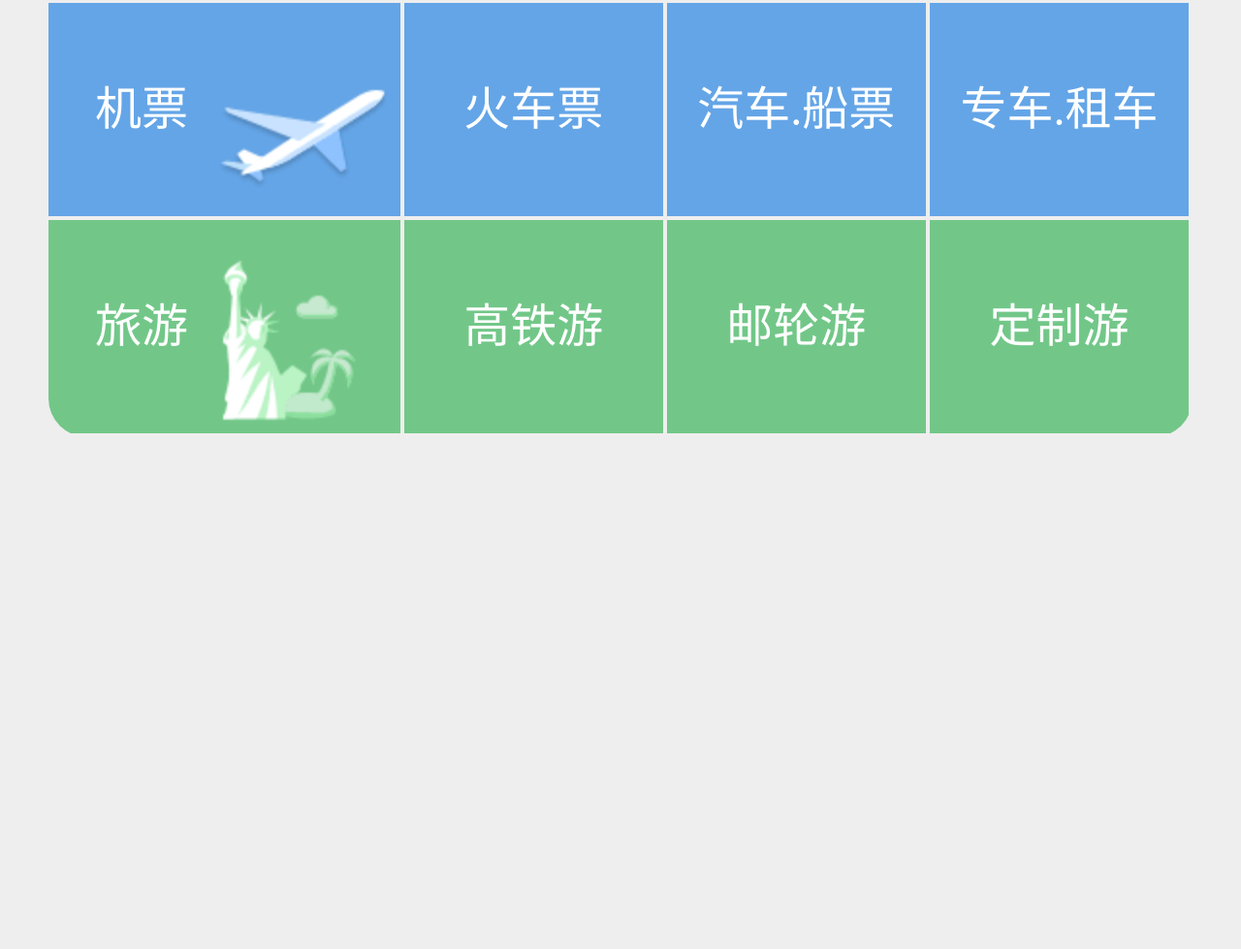
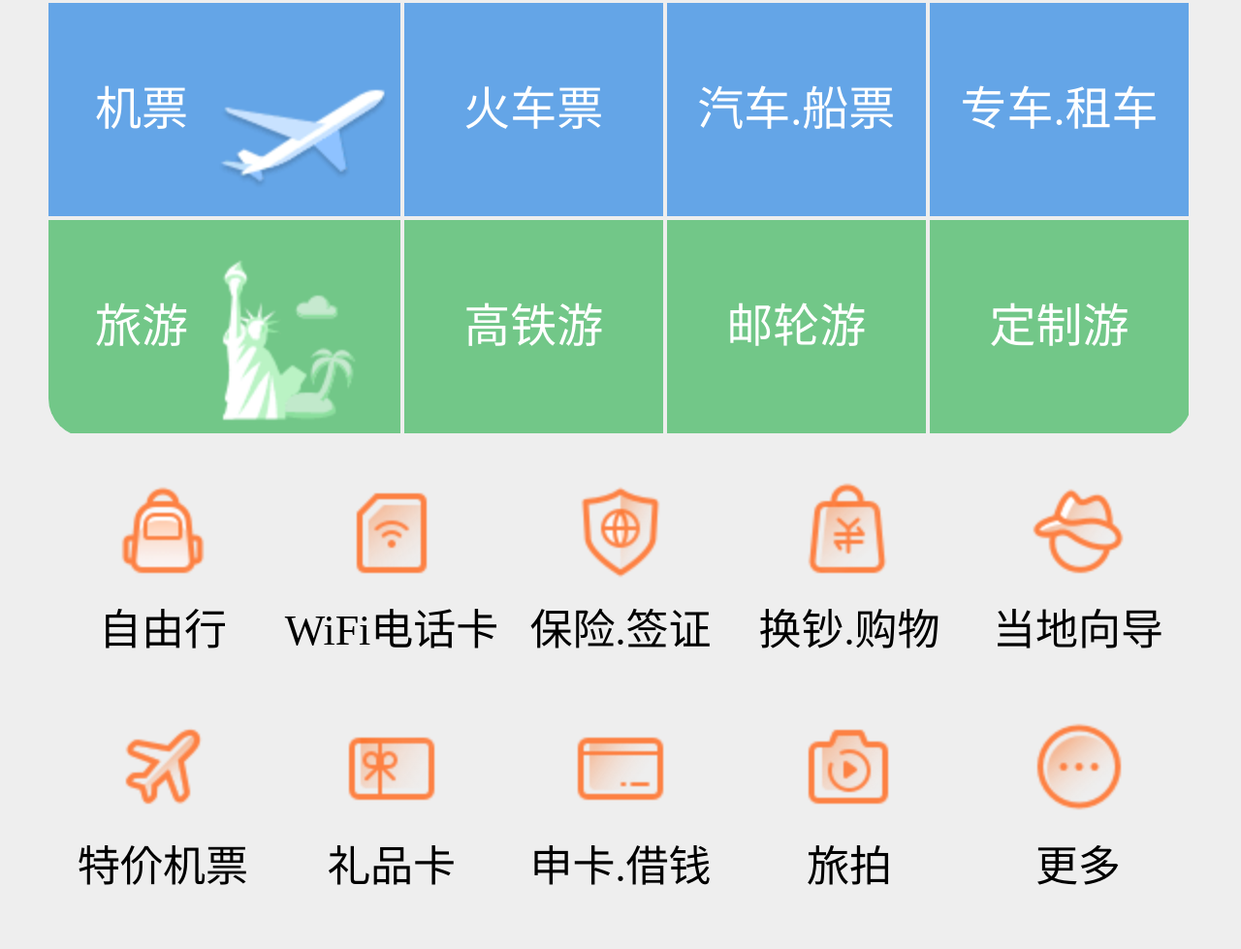
Before and after one commit to Diesel-Chen/rem-layout-h5web, a plain HTML site: page index.html in a window 1280 px wide. Shown: the part 1169-2148 px from the top of the page at 97% size. Before the commit the page ends 1620 px from the top, so only its background shows below. Drawn offline with Linux system fonts and the light colour scheme.

Commit message:
菜单列表

```diff
--- a/css/style.css
+++ b/css/style.css
@@ -214,3 +214,63 @@ body {
 .nav .row:nth-child(3) .nav-item:first-child {
     background-position: 44rem -170rem;
 }
+
+.menu {
+    width: 295rem;
+    margin: 0 auto;
+    display: flex;
+    flex-wrap: wrap;
+    margin-top: 10rem;
+}
+
+.menu .menu-item {
+    width: 59rem;
+    height: 46rem;
+    text-align: center;
+    font-size: 11rem;
+    margin-bottom: 15rem;
+}
+
+.menu .menu-item span {
+    display: inline-block;
+    width: 28rem;
+    height: 28rem;
+    background: url("../img/icons.png") no-repeat;
+    background-size: 28rem 280rem;
+}
+
+.menu .menu-item:nth-child(2) span {
+    background-position: 0 -28rem;
+}
+
+.menu .menu-item:nth-child(3) span {
+    background-position: 0 -56rem;
+}
+
+.menu .menu-item:nth-child(4) span {
+    background-position: 0 -84rem;
+}
+
+.menu .menu-item:nth-child(5) span {
+    background-position: 0 -112rem;
+}
+
+.menu .menu-item:nth-child(6) span {
+    background-position: 0 -140rem;
+}
+
+.menu .menu-item:nth-child(7) span {
+    background-position: 0 -168rem;
+}
+
+.menu .menu-item:nth-child(8) span {
+    background-position: 0 -196rem;
+}
+
+.menu .menu-item:nth-child(9) span {
+    background-position: 0 -224rem;
+}
+
+.menu .menu-item:nth-child(10) span {
+    background-position: 0 -252rem;
+}
--- a/index.html
+++ b/index.html
@@ -73,6 +73,50 @@
         </div>
     </div>
 
+    <!-- 菜单 -->
+    <div class="menu">
+        <div class="menu-item">
+            <span></span>
+            <p>自由行</p>
+        </div>
+        <div class="menu-item">
+            <span></span>
+            <p>WiFi电话卡</p>
+        </div>
+        <div class="menu-item">
+            <span></span>
+            <p>保险.签证</p>
+        </div>
+        <div class="menu-item">
+            <span></span>
+            <p>换钞.购物</p>
+        </div>
+        <div class="menu-item">
+            <span></span>
+            <p>当地向导</p>
+        </div>
+        <div class="menu-item">
+            <span></span>
+            <p>特价机票</p>
+        </div>
+        <div class="menu-item">
+            <span></span>
+            <p>礼品卡</p>
+        </div>
+        <div class="menu-item">
+            <span></span>
+            <p>申卡.借钱</p>
+        </div>
+        <div class="menu-item">
+            <span></span>
+            <p>旅拍</p>
+        </div>
+        <div class="menu-item">
+            <span></span>
+            <p>更多</p>
+        </div>
+    </div>
+
 </body>
 
 </html>
```
